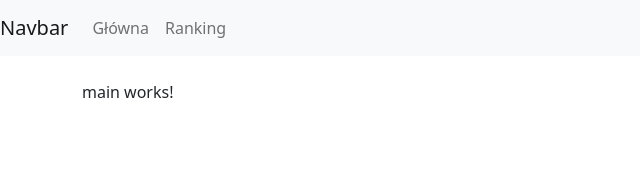
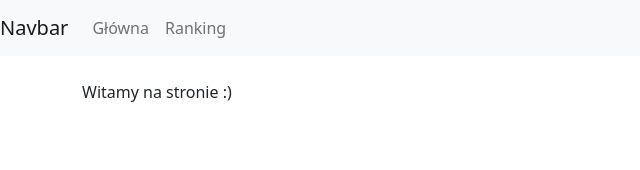
Before and after one commit to hencel/rekord_app, an Angular app: page / in a window 1280 px wide. Shown: the top 170 px of the page, without its empty margins (0-640 px from the left). Built offline with nearby package versions, Linux system fonts and the light colour scheme.

Commit message:
Main page with basing rooting component plugged

```diff
--- a/src/app/main/main.component.html
+++ b/src/app/main/main.component.html
@@ -1 +1 @@
-<p>main works!</p>
+<section>Witamy na stronie :)</section>
```
